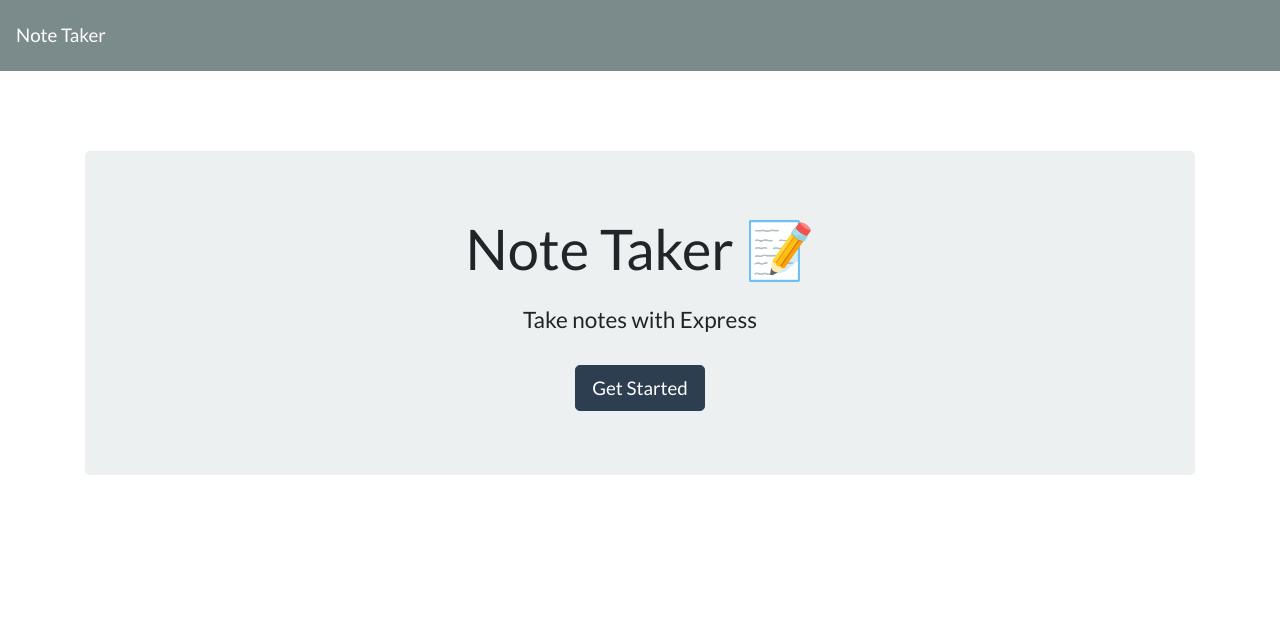
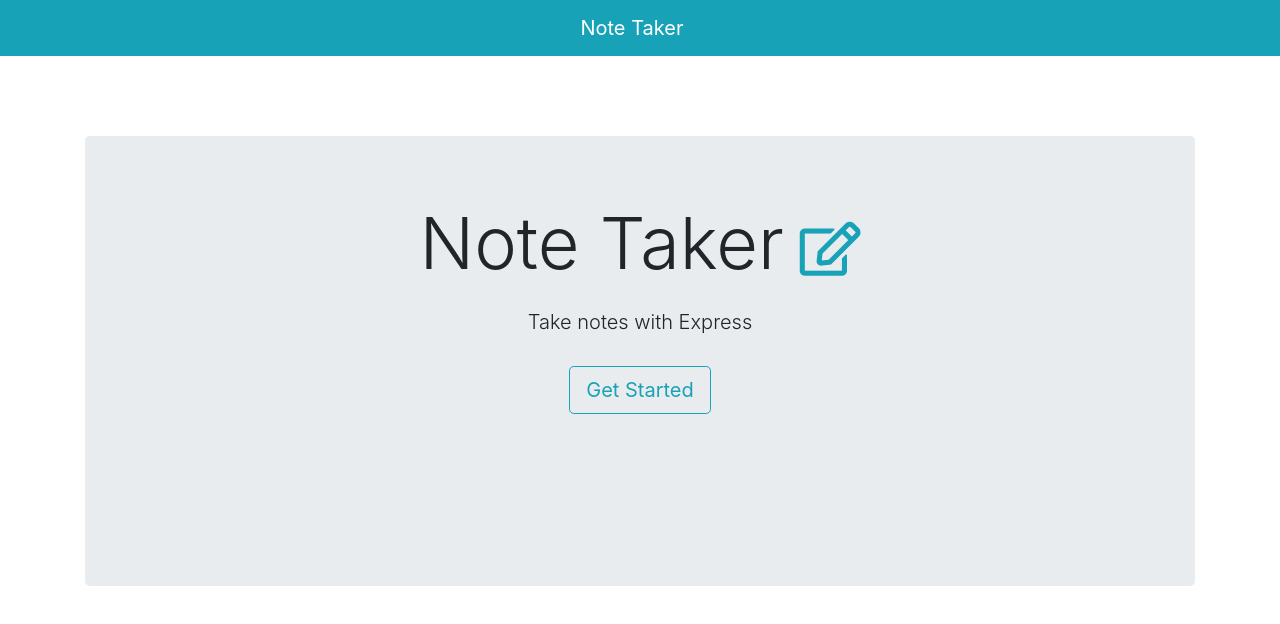
Before and after one commit to micheqn3/note-taker, a website: page public/index.html in a window 1280 px wide. Drawn offline with nearby package versions, Linux system fonts and the light colour scheme; no server answers.

Commit message:
Served up static files and updated overall styling

```diff
--- a/public/Assets/css/styles.css
+++ b/public/Assets/css/styles.css
@@ -76,3 +76,8 @@
   padding: 20px;
   cursor: pointer;
 }
+
+/***** Additional styles ****/
+nav {
+  min-height: 70px;
+}
--- a/public/index.html
+++ b/public/index.html
@@ -5,19 +5,21 @@
   <meta name="viewport" content="width=device-width, initial-scale=1.0">
   <meta http-equiv="X-UA-Compatible" content="ie=edge">
   <title>Note Taker</title>
-  <link rel="stylesheet" href="https://cdnjs.cloudflare.com/ajax/libs/bootswatch/4.1.3/flatly/bootstrap.min.css" />
+  <link rel="stylesheet" href="https://use.fontawesome.com/releases/v5.8.1/css/all.css" integrity="sha384-50oBUHEmvpQ+1lW4y57PTFmhCaXp0ML5d60M1M7uH2+nqUivzIebhndOJK28anvf" crossorigin="anonymous"/>
+  <link rel="stylesheet" href="https://stackpath.bootstrapcdn.com/bootstrap/4.3.1/css/bootstrap.min.css"/>
+  <link href="https://fonts.googleapis.com/css?family=Open+Sans&display=swap" rel="stylesheet"/>
 </head>
 
 <body>
-  <nav class="navbar navbar-dark bg-dark">
-    <a class="navbar-brand" href="/">Note Taker
+  <nav class="navbar navbar-dark bg-info">
+    <a class="navbar-brand flex-sm-fill text-sm-center" href="/">Note Taker
     </a>
   </nav>
   <div class="container">
-    <div style="margin-top: 80px;" class="jumbotron text-center">
-      <h1 class="display-4">Note Taker <span role="img" aria-label="Memo">📝</span></h1>
-      <h4 class="mt-4">Take notes with Express</h4>
-      <a class="btn btn-primary btn-lg mt-4" href="/notes" role="button">Get Started</a>
+    <div style="margin-top: 80px; min-height: 450px;" class="jumbotron text-center">
+      <h1 class="display-3">Note Taker<i class="far fa-edit ml-3 text-info fa-xs"></i></h1>
+      <h4 class="mt-4 lead">Take notes with Express</h4>
+      <a class="btn btn-lg btn-outline-info mt-4" href="/notes" role="button">Get Started</a>
     </div>
   </div>
   <script src="./Assets/js/index.js"></script>
```
Also changed, not shown: public/notes.html (+5 -12 lines).
